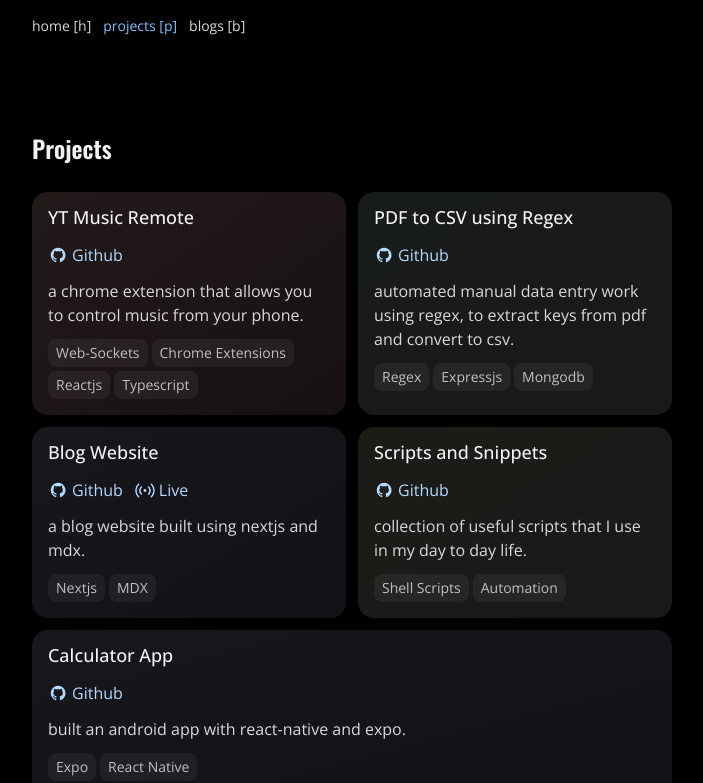
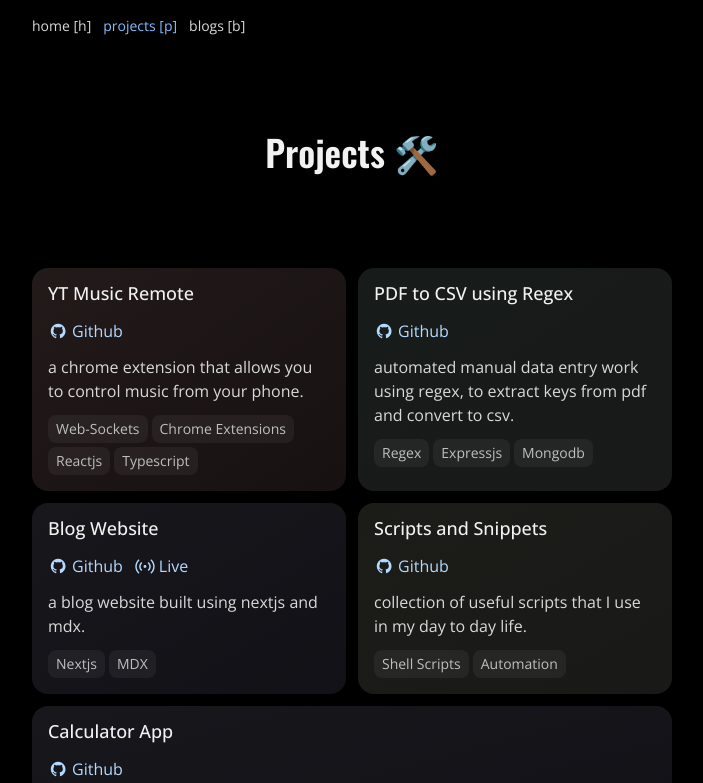
Before and after one commit to pranitmane/personal-website, a Next.js app: page /projects in a window 1280 px wide. Shown: the top 783 px of the page, without its empty margins (288-991 px from the left). Built offline with nearby package versions, Linux system fonts and the light colour scheme.

Commit message:
page heading redesign

```diff
--- a/src/app/blogs/page.tsx
+++ b/src/app/blogs/page.tsx
@@ -42,8 +42,7 @@
   ]
   return (
     <main className="flex flex-col gap-24">
-      <div className="flex flex-col gap-7">
-        <h1 className={twMerge("text-2xl font-semibold", oswald.className)}>Blogs</h1>
+      <h1 className={twMerge("text-4xl font-semibold text-center", oswald.className)}>Writings 🖊️</h1>
       <div className="w-full flex flex-col gap-3">
         {posts.map((post) => (
           <div
@@ -64,7 +63,6 @@
           </div>
         ))}
       </div>
-      </div>
     </main>
   )
 }
--- a/src/app/projects/page.tsx
+++ b/src/app/projects/page.tsx
@@ -1,16 +1,15 @@
 import ProjectCard from '@/components/feature/project-card'
 import { projects } from '@/data/projects/projects'
 import { Oswald } from 'next/font/google'
+import { twMerge } from 'tailwind-merge'
 
 
 const oswald = Oswald({ weight: "600", subsets: ["latin"] })
 
 export default function AboutPage() {
     return (
-        <main className="flex flex-col gap-7">
-            <div className={oswald.className}>
-                <h1 className="font-semibold text-2xl">Projects</h1>
-            </div>
+        <main className="flex flex-col gap-24">
+            <h1 className={twMerge("text-4xl font-semibold text-center", oswald.className)}>Projects 🛠️</h1>
             <div className='flex flex-row flex-wrap gap-3'>
                 {projects.map((project) => (
                     <ProjectCard
```
Lines whose indentation alone changed are shown as unchanged.
